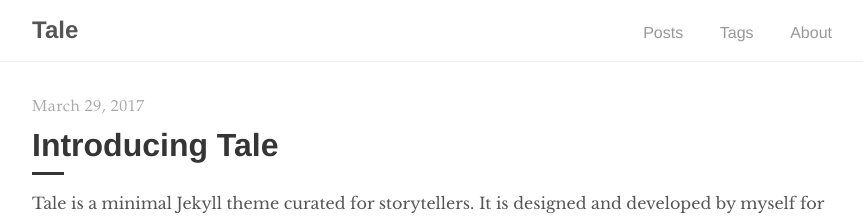
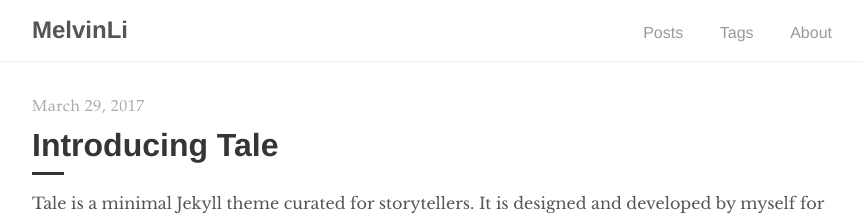
Before and after one commit to melvinli/melvinli.github.io, a Jekyll site: the page built from index.html, in a window 1280 px wide. Shown: the top 216 px of the page, without its empty margins (208-1071 px from the left). Built offline with Jekyll 4.4.1, drawn with Linux system fonts in a browser that asks for light colours; the list of posts is cut into pages by our own code.

Commit message:
修改title

```diff
--- a/_config.yml
+++ b/_config.yml
@@ -8,7 +8,7 @@ plugins:
   - jekyll-remote-theme
 
 # Site settings
-title:          Tale
+title:          MelvinLi
 description:    "Minimal Jekyll theme for storytellers"
 # baseurl:        "/tale"
 # url:            "https://chesterhow.github.io"
```
